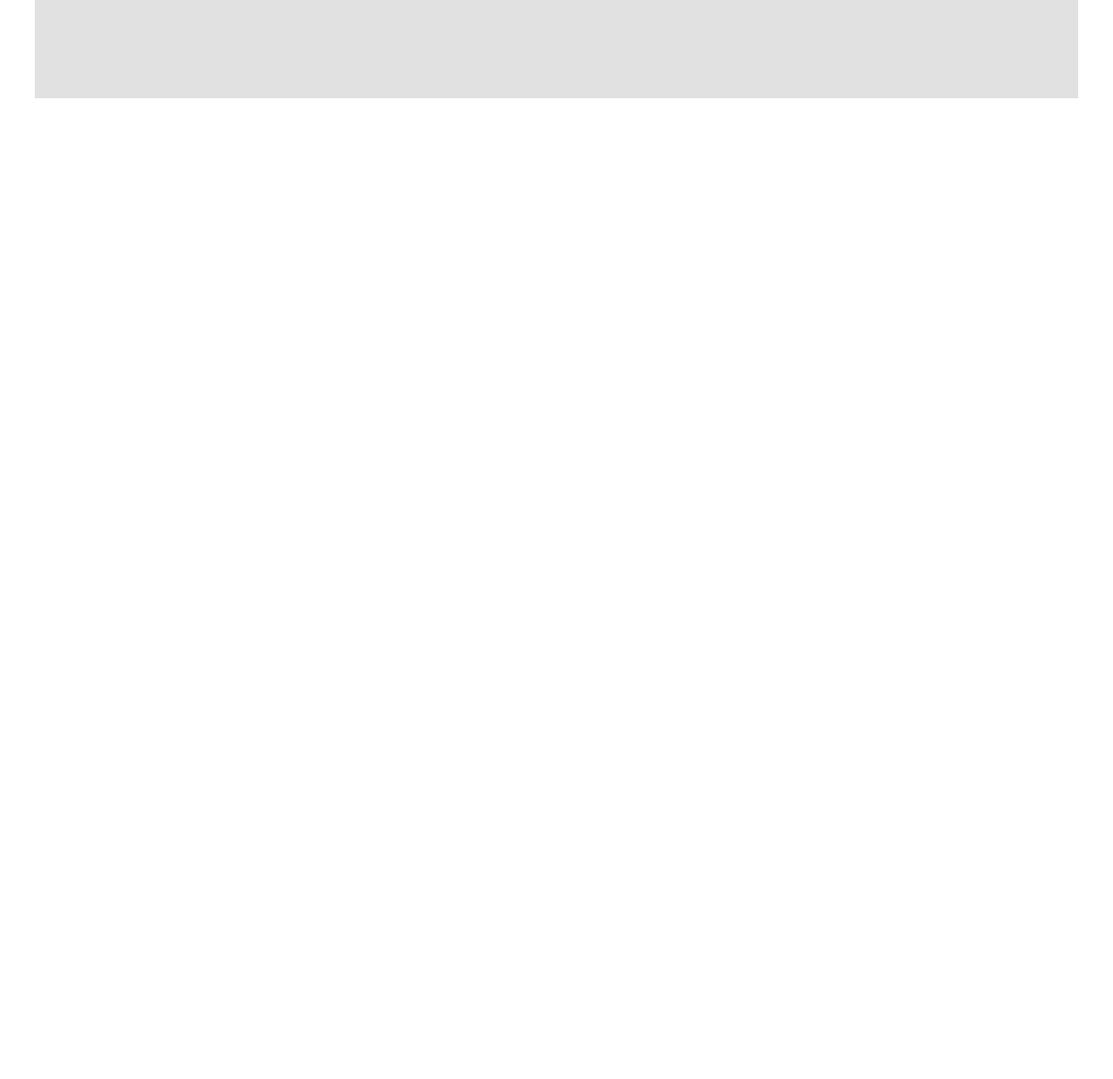
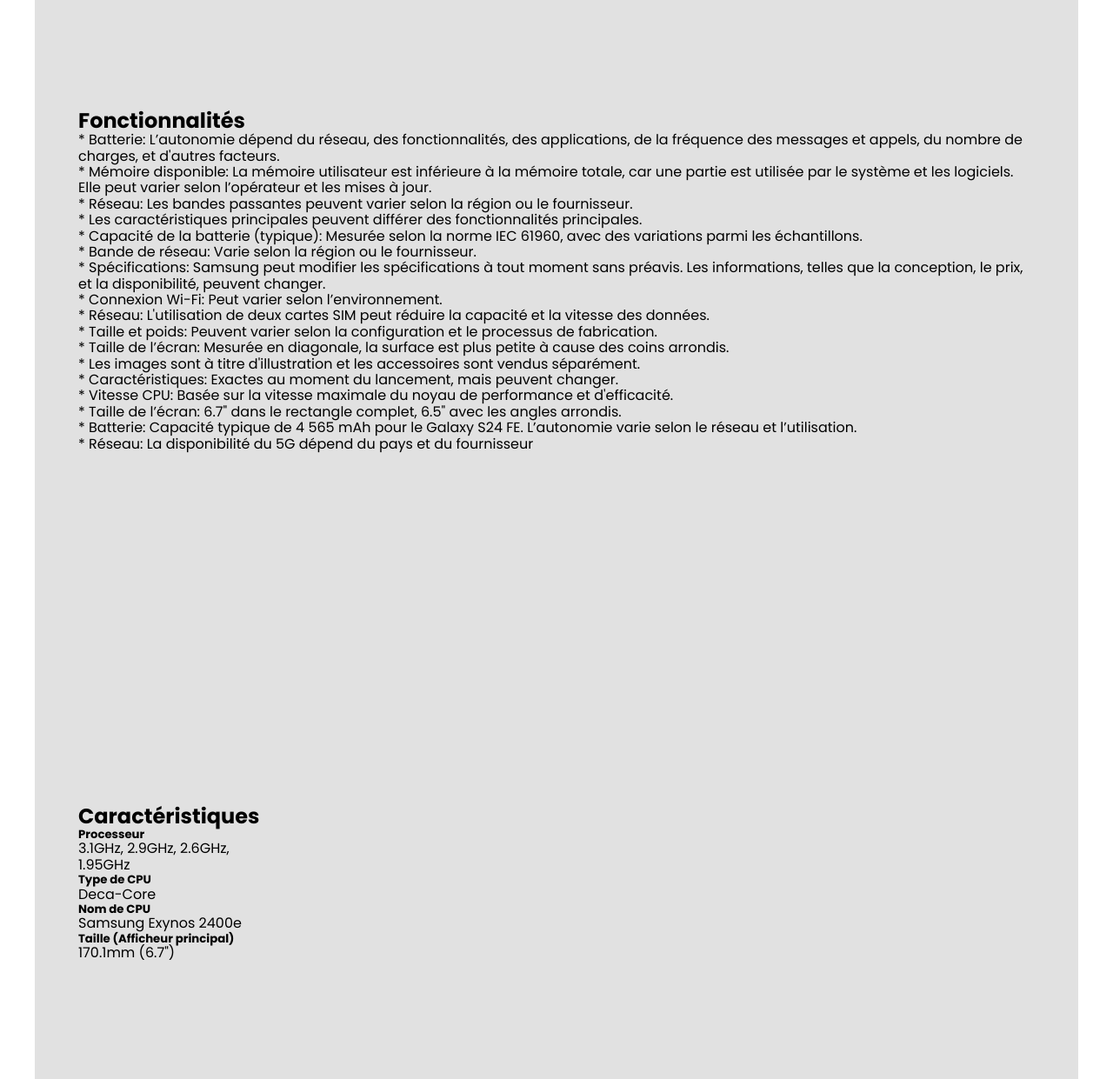
Before and after one commit to Youcode-Classe-E-2024-2025/Akraou_Ayoub_Mobile, a plain HTML site: page index.html in a window 1280 px wide. Shown: the part 786-2027 px from the top of the page at 87% size. Before the commit the page ends 899 px from the top, so only its background shows below. Drawn offline with nearby package versions, Linux system fonts and the light colour scheme; a web font is replaced by a local one.

Commit message:
finaliser la creation du markup

```diff
--- a/index.html
+++ b/index.html
@@ -12,6 +12,7 @@
 		<link rel="stylesheet" href="css/normalize.css" />
 		<link rel="stylesheet" href="css/fonts.css" />
 		<link rel="stylesheet" href="css/style.css" />
+		<link rel="stylesheet" href="css/media-query.css" />
 		<title>Galaxy S24</title>
 	</head>
 	<body class="poppins-regular">
@@ -30,10 +31,24 @@
 				<li class="navbar_item navbar_button">
 					<a href="#acheter maintenant">Acheter Maintenant</a>
 				</li>
+				<li class="navbar_item menu_icon">
+					<button>
+						<svg
+							xmlns="http://www.w3.org/2000/svg"
+							viewBox="0 0 50 50"
+							width="50px"
+							height="50px"
+						>
+							<path
+								d="M 5 8 A 2.0002 2.0002 0 1 0 5 12 L 45 12 A 2.0002 2.0002 0 1 0 45 8 L 5 8 z M 5 23 A 2.0002 2.0002 0 1 0 5 27 L 45 27 A 2.0002 2.0002 0 1 0 45 23 L 5 23 z M 5 38 A 2.0002 2.0002 0 1 0 5 42 L 45 42 A 2.0002 2.0002 0 1 0 45 38 L 5 38 z"
+							/>
+						</svg>
+					</button>
+				</li>
 			</ul>
 		</nav>
-		<main class="container">
-			<header class="flex">
+		<main class="">
+			<header class="container flex">
 				<div class="image">
 					<img src="/images/s24.png" alt="photo of samsung galaxy s24" />
 				</div>
@@ -68,6 +83,165 @@
 					</div>
 				</div>
 			</header>
+			<section class="Fonctionnalités">
+				<div class="container">
+					<h2 class="title">Fonctionnalités</h2>
+					<ul class="">
+						<li class="">
+							<p class="">
+								* Batterie: L’autonomie dépend du réseau, des
+								fonctionnalités, des applications, de la fréquence des
+								messages et appels, du nombre de charges, et d'autres
+								facteurs.
+							</p>
+						</li>
+						<li class="">
+							<p class="">
+								* Mémoire disponible: La mémoire utilisateur est
+								inférieure à la mémoire totale, car une partie est
+								utilisée par le système et les logiciels. Elle peut
+								varier selon l’opérateur et les mises à jour.
+							</p>
+						</li>
+						<li class="">
+							<p class="">
+								* Réseau: Les bandes passantes peuvent varier selon la
+								région ou le fournisseur.
+							</p>
+						</li>
+						<li class="">
+							<p class="">
+								* Les caractéristiques principales peuvent différer des
+								fonctionnalités principales.
+							</p>
+						</li>
+						<li class="">
+							<p class="">
+								* Capacité de la batterie (typique): Mesurée selon la
+								norme IEC 61960, avec des variations parmi les
+								échantillons.
+							</p>
+						</li>
+						<li class="">
+							<p class="">
+								* Bande de réseau: Varie selon la région ou le
+								fournisseur.
+							</p>
+						</li>
+						<li class="">
+							<p class="">
+								* Spécifications: Samsung peut modifier les
+								spécifications à tout moment sans préavis. Les
+								informations, telles que la conception, le prix, et la
+								disponibilité, peuvent changer.
+							</p>
+						</li>
+						<li class="">
+							<p class="">
+								* Connexion Wi-Fi: Peut varier selon l’environnement.
+							</p>
+						</li>
+						<li class="">
+							<p class="">
+								* Réseau: L'utilisation de deux cartes SIM peut réduire
+								la capacité et la vitesse des données.
+							</p>
+						</li>
+						<li class="">
+							<p class="">
+								* Taille et poids: Peuvent varier selon la configuration
+								et le processus de fabrication.
+							</p>
+						</li>
+						<li class="">
+							<p class="">
+								* Taille de l’écran: Mesurée en diagonale, la surface
+								est plus petite à cause des coins arrondis.
+							</p>
+						</li>
+						<li class="">
+							<p class="">
+								* Les images sont à titre d'illustration et les
+								accessoires sont vendus séparément.
+							</p>
+						</li>
+						<li class="">
+							<p class="">
+								* Caractéristiques: Exactes au moment du lancement, mais
+								peuvent changer.
+							</p>
+						</li>
+						<li class="">
+							<p class="">
+								* Vitesse CPU: Basée sur la vitesse maximale du noyau de
+								performance et d'efficacité.
+							</p>
+						</li>
+						<li class="">
+							<p class="">
+								* Taille de l’écran: 6.7" dans le rectangle complet,
+								6.5" avec les angles arrondis.
+							</p>
+						</li>
+						<li class="">
+							<p class="">
+								* Batterie: Capacité typique de 4 565 mAh pour le Galaxy
+								S24 FE. L’autonomie varie selon le réseau et
+								l’utilisation.
+							</p>
+						</li>
+						<li class="">
+							<p class="">
+								* Réseau: La disponibilité du 5G dépend du pays et du
+								fournisseur
+							</p>
+						</li>
+					</ul>
+				</div>
+			</section>
+			<section class="caractéristiques container">
+				<h2 class="title">Caractéristiques</h2>
+				<div class="ctn">
+					<div class="box">
+						<h5 class="subtitle">Processeur</h5>
+						<p class="description">
+							3.1GHz, 2.9GHz, 2.6GHz,<br />
+							1.95GHz
+						</p>
+					</div>
+					<div class="box">
+						<h5 class="subtitle">Type de CPU</h5>
+						<p class="description">Deca-Core</p>
+					</div>
+					<div class="box">
+						<h5 class="subtitle">Nom de CPU</h5>
+						<p class="description">Samsung Exynos 2400e</p>
+					</div>
+					<div class="box">
+						<h5 class="subtitle">Taille (Afficheur principal)</h5>
+						<p class="description">170.1mm (6.7")</p>
+					</div>
+				</div>
+			</section>
 		</main>
+		<footer>
+			<nav>
+				<ul class="navbar flex">
+					<li class="navbar_item aclonica-regular navbar_logo">
+						<a class="" href="#home">Galaxy S24</a>
+					</li>
+					<li class="navbar_item"><a href="#home">Home</a></li>
+					<li class="navbar_item">
+						<a href="#fonctionnalités">Fonctionnalités</a>
+					</li>
+					<li class="navbar_item">
+						<a href="#caractéristiques">Caractéristiques</a>
+					</li>
+					<li class="navbar_item">
+						<a href="#acheter maintenant">Produits</a>
+					</li>
+				</ul>
+			</nav>
+		</footer>
 	</body>
 </html>
```
